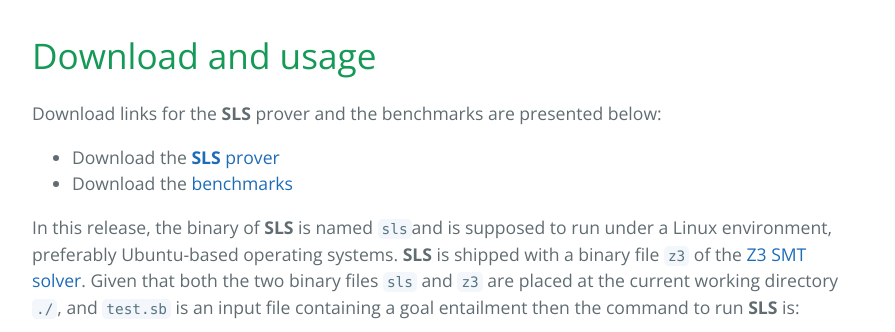
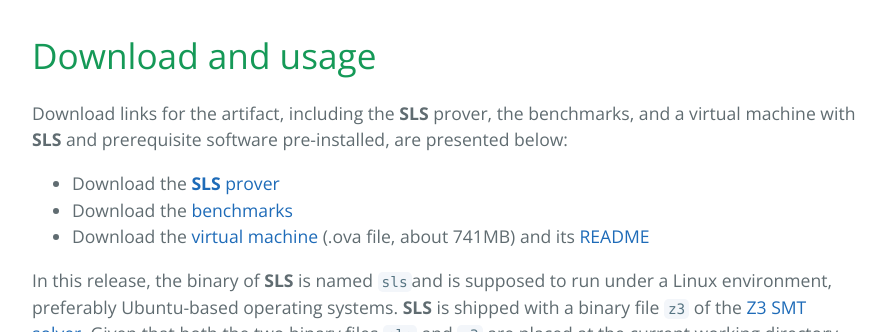
Before and after one commit to songbird-prover/songbird-prover.github.io, a website: page lemma-synthesis/index.html in a window 1280 px wide. Shown: the part 2468-2800 px from the top of the page, without its empty margins (192-1087 px from the left). Drawn offline with nearby package versions, Linux system fonts and the light colour scheme.

Commit message:
update artifact link

```diff
--- a/lemma-synthesis/index.html
+++ b/lemma-synthesis/index.html
@@ -23,6 +23,7 @@
         View Experiment Details</a>
       <a href="files/sls-prover.zip" target="_blank" class="btn">Download SLS prover</a>
       <a href="files/benchmarks.zip" target="_blank" class="btn">Download Benchmarks</a>
+      <a href="http://loris-5.d2.comp.nus.edu.sg/songbird/files/songbird-vm.ova" target="_blank" class="btn">Download Virtual Machine</a>
     </section>
 
     <section class="main-content">
@@ -164,14 +165,17 @@
       </h1>
 
       <p>
-        Download links for the
-        <strong>SLS</strong> prover and the benchmarks are presented below:
+        Download links for the artifact, including the <strong>SLS</strong> prover,
+        the benchmarks, and a virtual machine with <strong>SLS</strong>
+        and prerequisite software pre-installed, are presented below:
       </p>
 
       <ul>
 
         <li> Download the <a href="files/sls-prover.zip" target="_blank"><strong>SLS</strong> prover</a> </li>
         <li> Download the <a href="files/benchmarks.zip" target="_blank">benchmarks</a> </li>
+        <li> Download the <a href="http://loris-5.d2.comp.nus.edu.sg/songbird/files/songbird-vm.ova" target="_blank">
+        virtual machine</a> (.ova file, about 741MB) and its <a href="files/README_vm">README</a> </li>
       </ul>
 
       <p>
```
Also changed, not shown: 1 other file.
